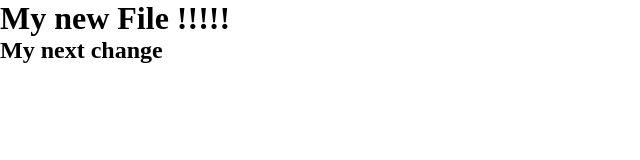
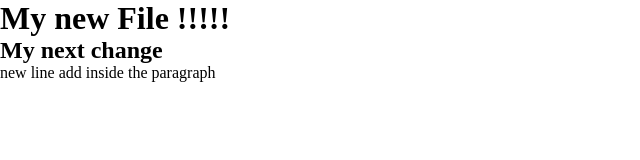
Before and after one commit to sadhana62/project, a plain HTML site: page index.html in a window 1280 px wide. Shown: the whole page, without its empty margins (0-640 px from the left). Drawn offline with Linux system fonts and the light colour scheme.

Commit message:
new line added inside p tag

```diff
--- a/index.html
+++ b/index.html
@@ -10,5 +10,6 @@
 <body>
     <h1> My new File !!!!!</h1>
     <h2>My next change</h2>
+    <p> new line add inside the paragraph</p>
 </body>
 </html>
```
